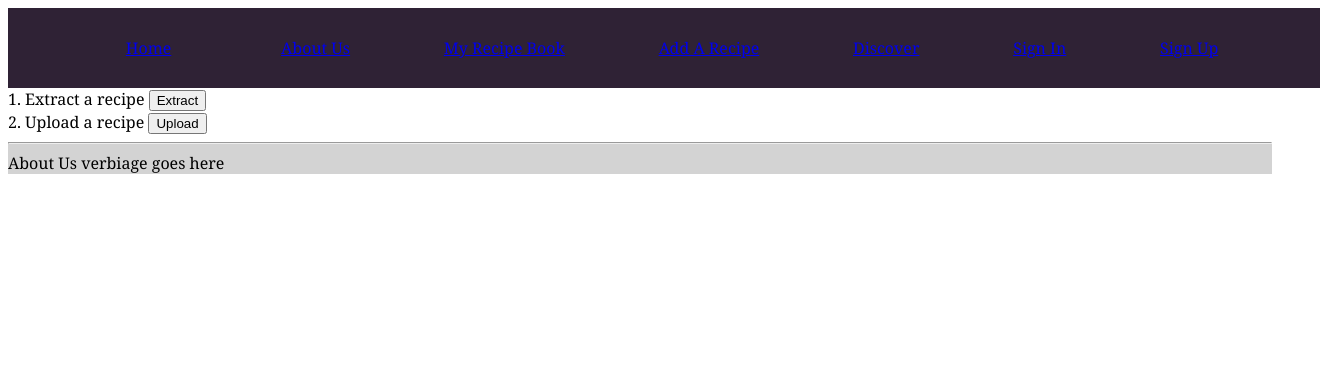
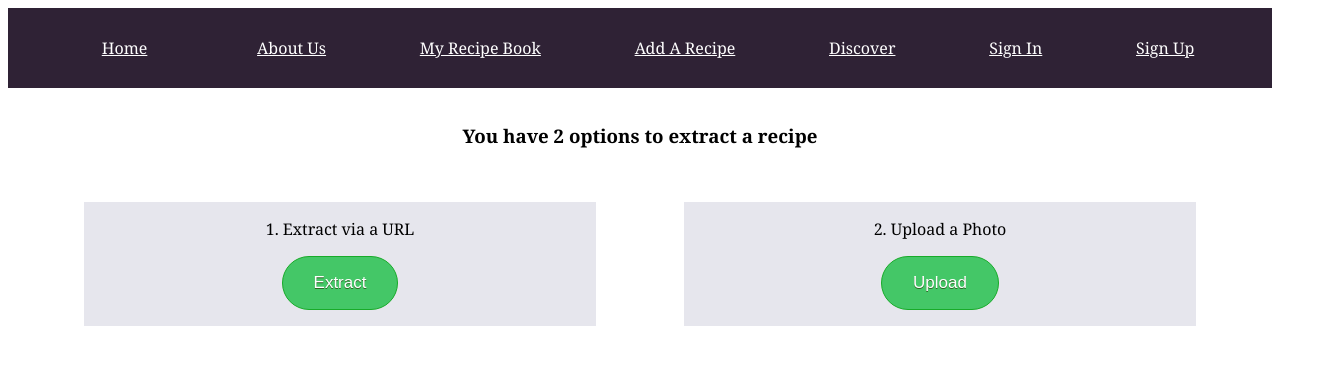
Before and after one commit to ysolovyova123/stackathon, a React app: page /#/addRecipe in a window 1280 px wide. Shown: the whole page, 1320 px wide, since content can reach past the window. Built offline with nearby package versions, Linux system fonts and the light colour scheme.

Commit message:
started adding styling to extract recipe component with the 2 options.

```diff
--- a/client/App.js
+++ b/client/App.js
@@ -40,7 +40,7 @@ function App() {
         <Route path="/upload" component={AddUpload} exact />
         {/* <Route path='/admin' component = {Admin} /> */}
       </Switch>
-      <Footer />
+      {/* <Footer /> */}
     </Router>
   );
 }
--- a/client/components/AddARecipe/index.js
+++ b/client/components/AddARecipe/index.js
@@ -20,9 +20,17 @@ class AddARecipe extends React.Component {
   render() {
     return (
       <div id="discover_container">
-        1. Extract a recipe <button onClick={this.extractClicked}>Extract</button>
-        <br></br>
-        2. Upload a recipe <button onClick={this.uploadClicked}>Upload</button>
+        <h3>You have 2 options to extract a recipe</h3>
+        <div id="extractionMethods">
+          <div id="extractFromUrl">
+            1. Extract via a URL <p></p>
+            <button class="extractURLButton" onClick={this.extractClicked}>Extract</button>
+          </div>
+          <div id="extractFromUpload">
+            2. Upload a Photo <p></p>
+            <button class="extractUploadButton" onClick={this.uploadClicked}>Upload</button>
+          </div>
+        </div>
       </div>
     )
   }
--- a/client/components/Footer/index.js
+++ b/client/components/Footer/index.js
@@ -9,8 +9,7 @@ class Footer extends React.Component {
   render() {
     return (
       <div id="footer">
-        <hr></hr>
-        About Us verbiage goes here
+        Stackathon 2020
       </div>
     )
   }
--- a/client/components/Navbar/index.js
+++ b/client/components/Navbar/index.js
@@ -55,13 +55,12 @@ class Navbar extends React.Component {
       return (
               <div id="NavbarContainer">
                 <div id="LinkContainer">
-                    <div id="LinkItem"><Link
+                    <Link
                       to="/"
                       id="home"
                       onClick={this.toggleHome}
                     >Home
                     </Link>
-                    </div>
                 </div>
                 <div id="LinkContainer">
                     <Link
@@ -84,7 +83,7 @@ class Navbar extends React.Component {
                 <div id="LinkContainer">
                     <Link to="/discover">Discover</Link>
                 </div>
-                <button onClick={this.onClick}>Log Out</button>
+                <button class = "logOutButton" onClick={this.onClick}>Log Out</button>
         </div>
       );
     }
--- a/public/style.css
+++ b/public/style.css
@@ -4,13 +4,19 @@
   justify-content: space-evenly;
   height: 80px;
   width: 100%;
-  padding: 0 24px;
   max-width: 1600px;
   z-index: 1;
   align-items: center;
   list-style: none;
   text-align: center;
-  margin-right: -10px;
+}
+
+#LinkContainer a {
+  color: white
+}
+
+#footer {
+  background-color: #2f2235;
 }
 
 body {
@@ -23,17 +29,46 @@ body {
   flex-direction: column;
 }
 
+#discover_container {
+  padding: 1em;
+  /* display: flex;
+  flex-direction: column; */
+}
+
+#extractionMethods {
+  padding: 1em;
+  display: flex;
+  flex-direction: row;
+}
+
+#extractFromUrl {
+  padding: 1em;
+  text-align: center;
+  background-color: #E6E6ED;
+  margin: 20px;
+  width: 40%;
+  display: block;
+  margin-left: auto;
+  margin-right: auto;
+}
+
+#extractFromUpload {
+  padding: 1em;
+  text-align: center;
+  background-color: #E6E6ED;
+  margin: 20px;
+  width: 40%;
+  display: block;
+  margin-left: auto;
+  margin-right: auto;
+}
+
 h3 {
   text-align: center;
 }
 
-
 ul {
   list-style-type: none;
-}
-
-ul > img {
-  border: blue;
 }
 
 #recipeBookHeader {
@@ -58,6 +93,55 @@ ul > img {
 }
 
 .deleteRecipeButton {
+  text-align: center;
+  background-color:#44c767;
+	border-radius:28px;
+	border:1px solid #18ab29;
+	display:block;
+	cursor:pointer;
+	color:#ffffff;
+	font-family:Arial;
+	font-size:17px;
+	padding:16px 31px;
+	text-decoration:none;
+  text-shadow:0px 1px 0px #2f6627;
+  margin-left: auto;
+  margin-right: auto;
+}
+
+.logOutButton {
+  text-align: center;
+  background-color:#E6E6ED;
+	border-radius:28px;
+	border:1px solid #2f2235;
+	display:block;
+	cursor:pointer;
+	color:#2f2235;
+	font-family:Georgia;
+	font-size:small;
+	padding:12px 25px;
+  text-decoration:none;
+  font-weight: 500;
+}
+
+.extractURLButton {
+  text-align: center;
+  background-color:#44c767;
+	border-radius:28px;
+	border:1px solid #18ab29;
+	display:block;
+	cursor:pointer;
+	color:#ffffff;
+	font-family:Arial;
+	font-size:17px;
+	padding:16px 31px;
+	text-decoration:none;
+  text-shadow:0px 1px 0px #2f6627;
+  margin-left: auto;
+  margin-right: auto;
+}
+
+.extractUploadButton {
   text-align: center;
   background-color:#44c767;
 	border-radius:28px;
```
